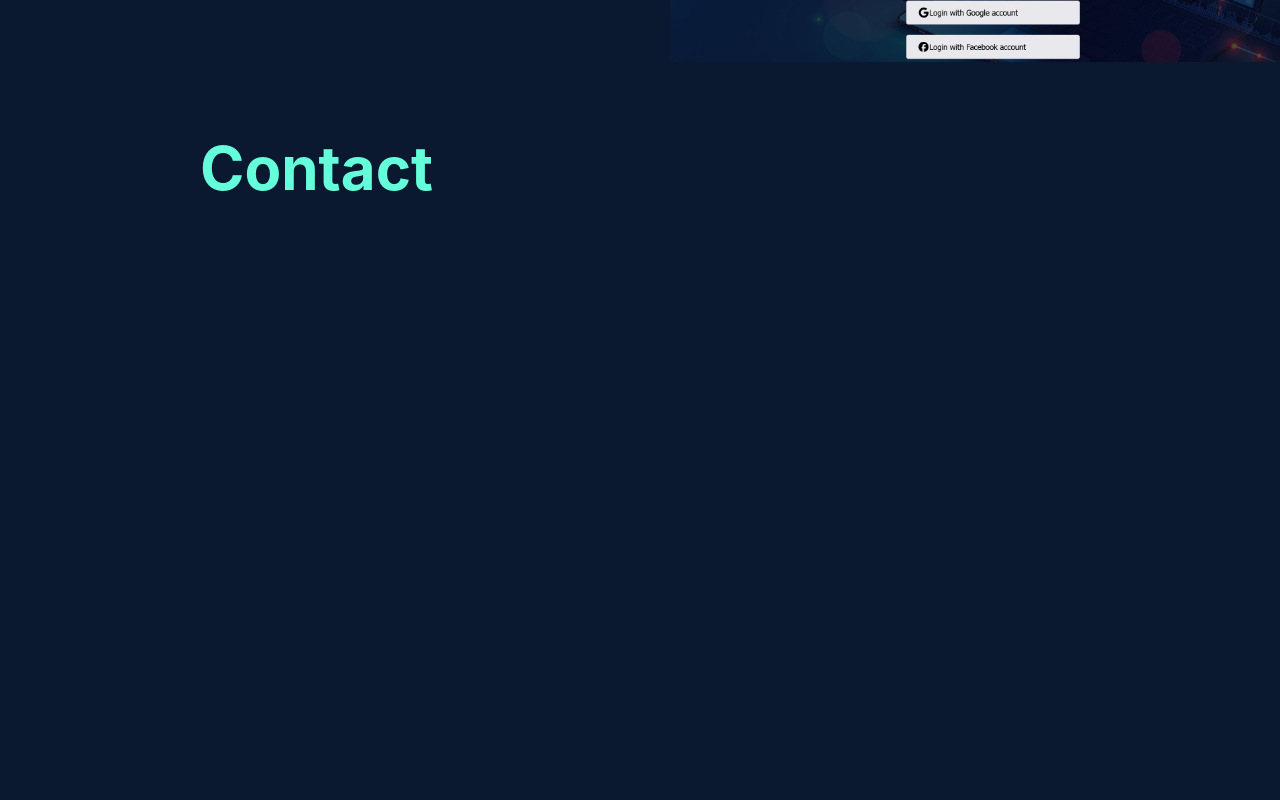
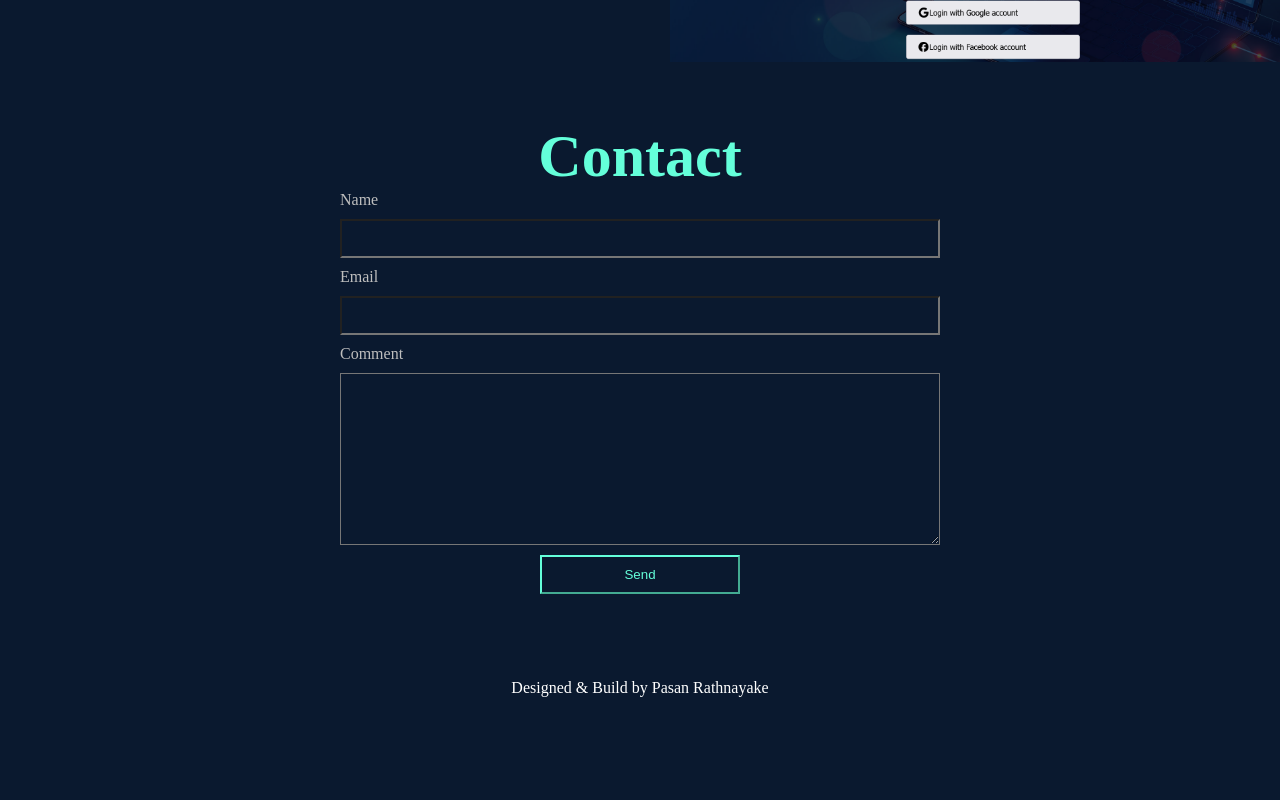
Before and after one commit to prrathnayake/Portfolio, a React (Create React App) app: page / in a window 1280 px wide. Shown: the part 2900-3700 px from the top of the page. After the commit the page ends 3612 px from the top, so only its background shows below. Built offline with nearby package versions, Linux system fonts and the light colour scheme.

Commit message:
add contact page UI

```diff
--- a/src/components/footer.js
+++ b/src/components/footer.js
@@ -3,7 +3,6 @@ import styled from "styled-components";
 
 export default function Footer() {
   const StyledFooter = styled.footer`
-    min-height: 70px;
     padding: 15px;
     text-align: center;
     color: white;
--- a/src/components/sections/contact.js
+++ b/src/components/sections/contact.js
@@ -1,20 +1,77 @@
 import React from "react";
 import styled from "styled-components";
-import { green } from "../../utils/colors";
+import { green, grey } from "../../utils/colors";
 
 export default function Contact() {
   const ContactBody = styled.div`
-    padding: 10px 200px;
-    height: 100vh;
+    display: flex;
+    flex-direction: column;
+    justify-content: center;
+    text-align: center;
+    padding-bottom: 70px;
   `;
   const HeaderOne = styled.h1`
     font-size: 60px;
     color: ${(props) => props.fontColor};
-    font-family: var(--font-sans);
+    font-family:6var(--font-sans);
+  `;
+  const Form = styled.div`
+    margin-left: auto;
+    margin-right: auto;
+    display: flex;
+    flex-direction: column;
+    justify-content: center;
+    align-item: center;
+    text-align: left;
+    div {
+      margin-left: auto;
+      margin-right: auto;
+      button {
+        width: 200px;
+        padding: 10px 20px;
+        border-color: ${(props) => props.borderColor};
+        color: ${(props) => props.borderColor};
+      }
+    }
+  `;
+  const FormInput = styled.div`
+    color: ${(props) => props.fontColor};
+  `;
+  const InputFeild = styled.div`
+    display: flex;
+    flex-direction: column;
+    width: 600px;
+    label {
+      padding-bottom: 10px;
+    }
+    input,
+    textarea {
+      padding: 10px;
+      margin-bottom: 10px;
+    }
   `;
   return (
     <ContactBody id="contact">
       <HeaderOne fontColor={green}>Contact</HeaderOne>
+      <Form borderColor={green}>
+        <FormInput fontColor={grey}>
+          <InputFeild>
+            <label>Name</label>
+            <input />
+          </InputFeild>
+          <InputFeild>
+            <label>Email</label>
+            <input />
+          </InputFeild>
+          <InputFeild>
+            <label>Comment</label>
+            <textarea rows={10} />
+          </InputFeild>
+        </FormInput>
+        <div>
+          <button>Send</button>
+        </div>
+      </Form>
     </ContactBody>
   );
 }
```
